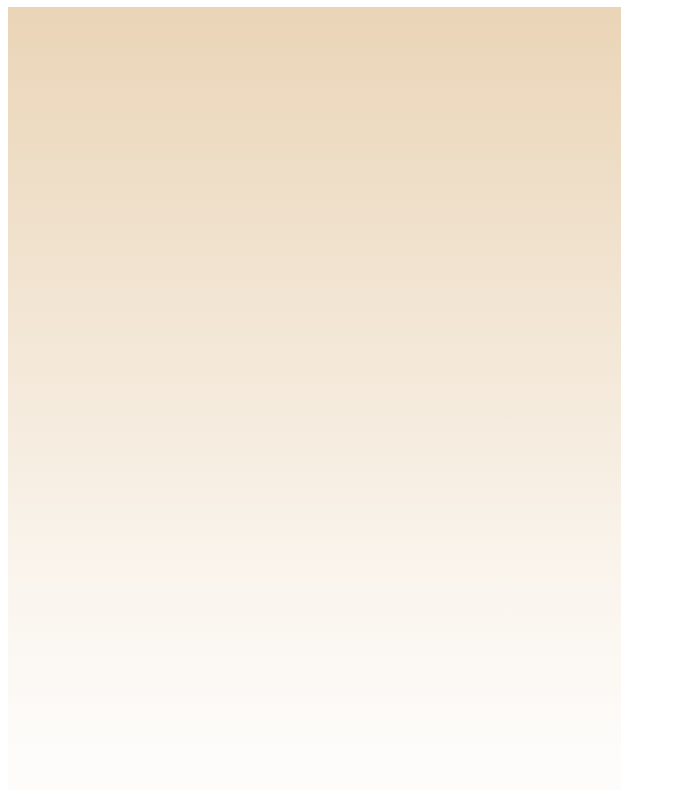
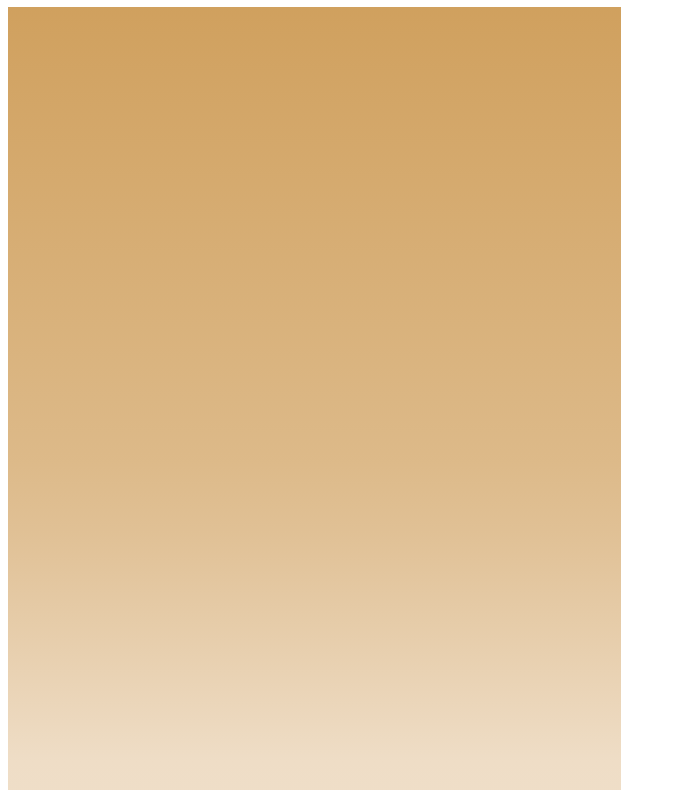
Before and after one commit to tsnmchrff/passionart, a plain HTML site: page index.html in a window 1280 px wide. Shown: the part 73-863 px from the top of the page, without its empty margins (0-676 px from the left). Drawn offline with Linux system fonts and the light colour scheme.

Commit message:
choix et ajustement de mon fond

```diff
--- a/index.html
+++ b/index.html
@@ -9,8 +9,8 @@
   <body>
     <div><h1>Passionn'art</h1></div>
 
-    <div class="non"></div>
-    <div class="oui"></div>
+    <div class="light_background"></div>
+    <div class="dark_background"></div>
 
     <script src="script.js"></script>
   </body>
--- a/style.css
+++ b/style.css
@@ -1,11 +1,12 @@
 body {
   background: white;
+  height: 100%;
 }
 
 h1 {
   color: rgb();
 }
-.non {
+.light_background {
   background: linear-gradient(
     rgb(187, 118, 22, 0.31) 0%,
     rgb(212, 168, 107, 0.2) 18%,
@@ -13,11 +14,9 @@ h1 {
     rgb(237, 218, 193, 0.08) 30%,
     rgb(249, 243, 235, 0.03) 62%
   );
-  width: 613px;
-  height: 2509px;
 }
 
-.oui {
+.dark_background {
   background: linear-gradient(
     rgb(187, 118, 22, 0.69) 0%,
     rgb(212, 168, 107, 0.8) 18%,
```
